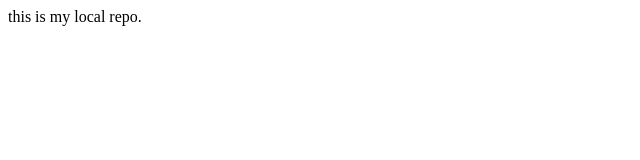
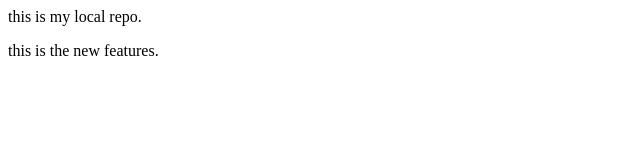
Before and after one commit to ManavGaur27/localrepo., a plain HTML site: page index.html in a window 1280 px wide. Shown: the whole page, without its empty margins (0-640 px from the left). Drawn offline with Linux system fonts and the light colour scheme.

Commit message:
add new feature

```diff
--- a/index.html
+++ b/index.html
@@ -1 +1,3 @@
 <p> this is my local repo. </p>
+
+<p> this is the new features.</p>
```
